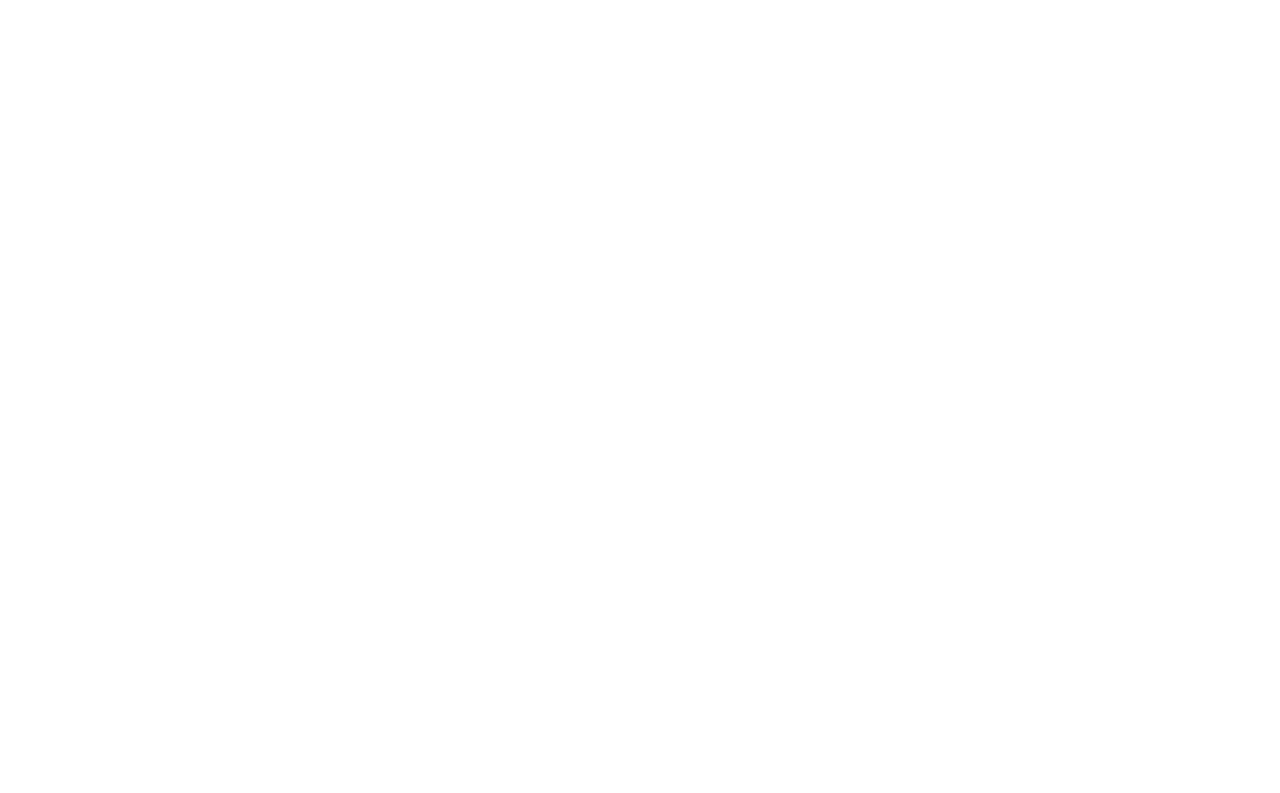
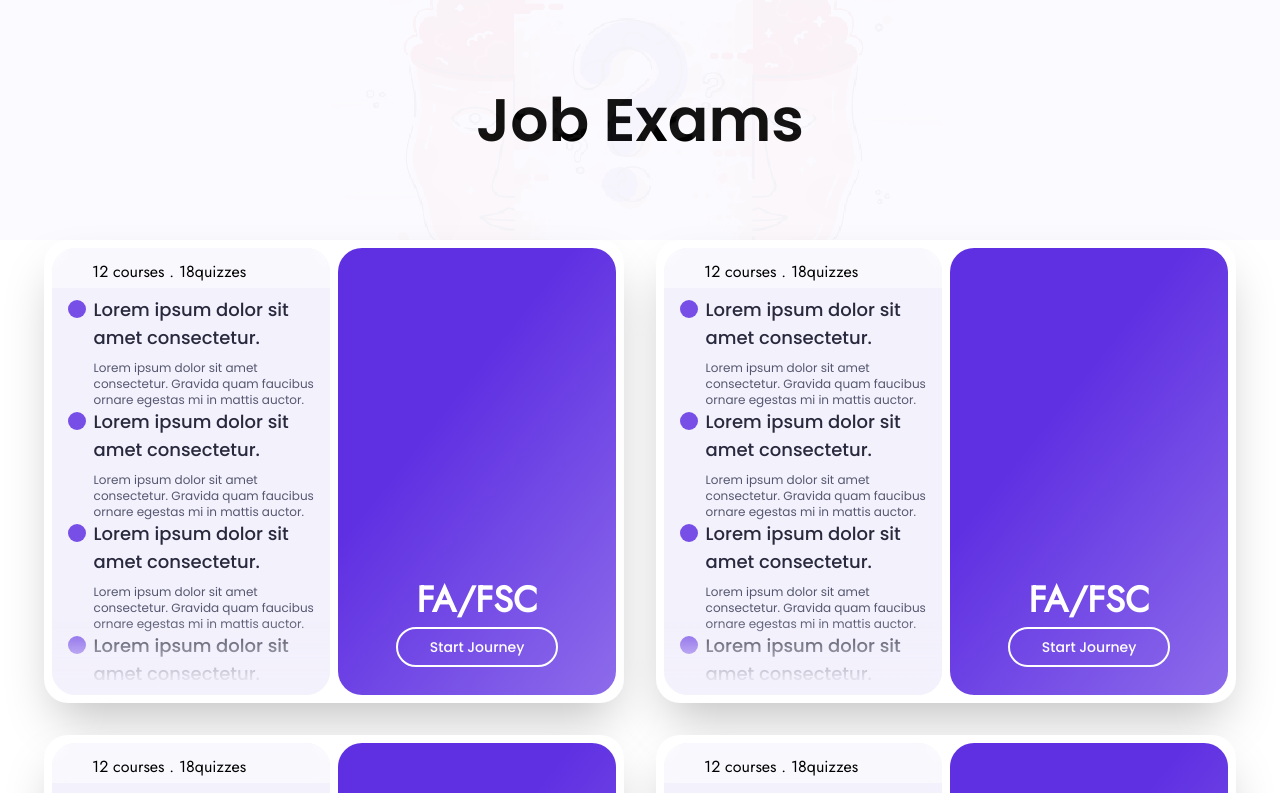
Before and after one commit to hammas-19/knowgistic, a Nuxt app: page /govtJobs in a window 1280 px wide. Before the commit this address had no page. Shown: the top 793 px of the page. Built offline with nearby package versions, Linux system fonts and the light colour scheme.

Commit message:
style: Designed jobs page

```diff
--- /dev/null
+++ b/pages/govtJobs.vue
@@ -0,0 +1,28 @@
+<template>
+        <div>
+
+                <section>
+
+                        <PageBanner>
+                                <template #bannerImg>
+                                        <img src="/images/index_v2/Quizbg.png"
+                                                class="h-full w-full absolute opacity-20 z-0 object-none" alt="">
+                                </template>
+
+                                <template #head>Job </template>
+
+                                <template #foot> Exams </template>
+
+                        </PageBanner>
+
+                </section>
+
+                <!-- Gallery -->
+                <section>
+                        <div class="lg: container mx-auto px-9 flex flex-col md:flex-row flex-wrap justify-center gap-8">
+                                <JobCourseCard v-for="items in 8" />
+                        </div>
+                </section>
+
+        </div>
+</template>
```
